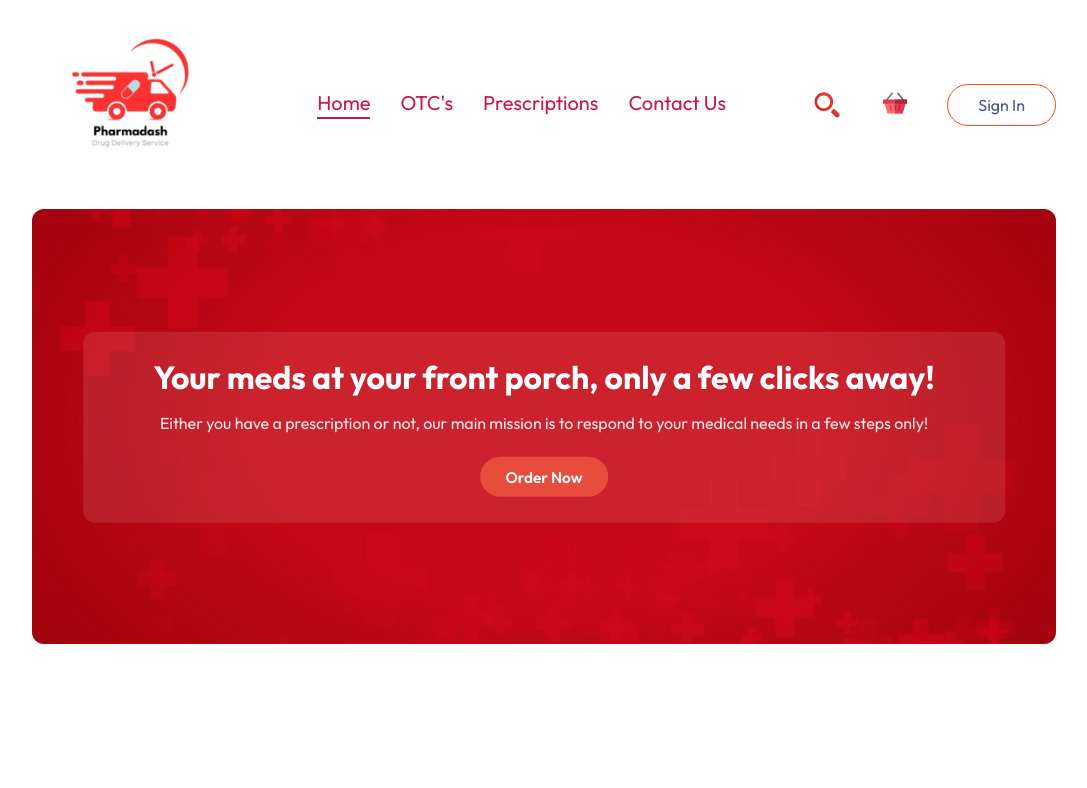
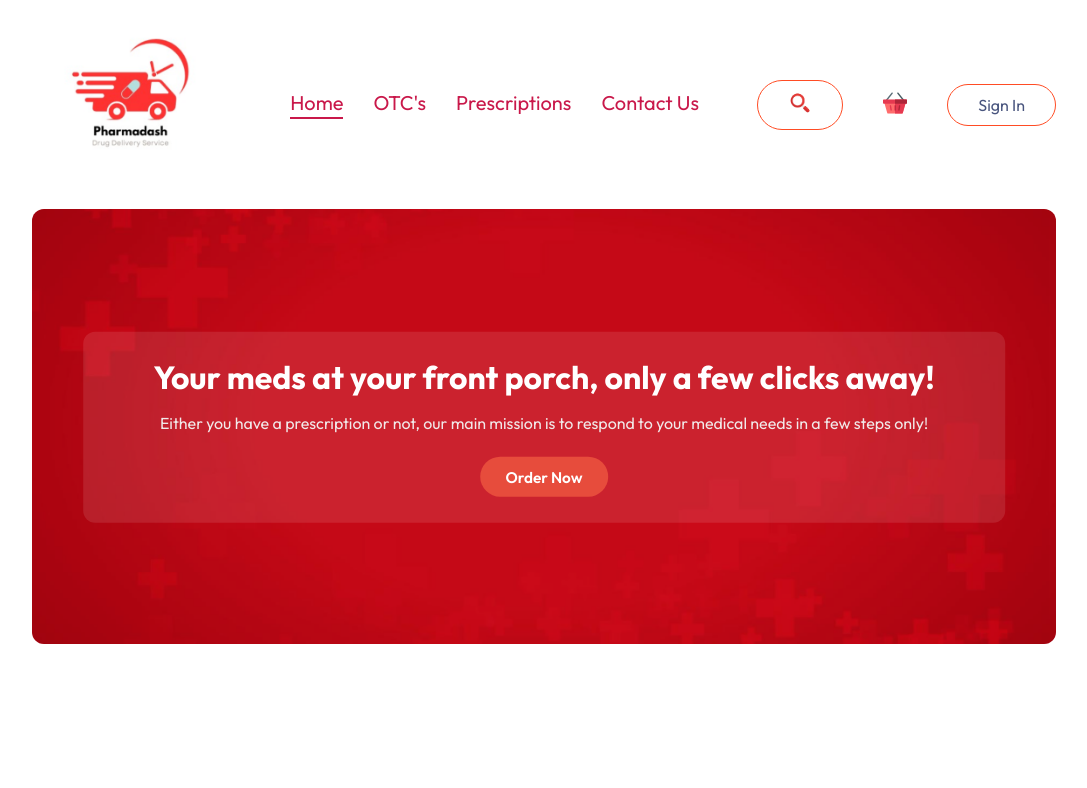
Before and after one commit to Zineb2a/PharmaDash, a React (Vite) app in the folder frontend/: page / in a window 1280 px wide. Shown: the top 788 px of the page, without its empty margins (96-1183 px from the left). Built offline with nearby package versions, Linux system fonts and the light colour scheme.

Commit message:
made the searchbar clickable

```diff
--- a/frontend/src/components/Navbar/Navbar.css
+++ b/frontend/src/components/Navbar/Navbar.css
@@ -40,6 +40,25 @@ position: relative;
     border-radius: 5px;
     top: -8px;
     right: -8px;
+}
+.navbar-search-button {
+    background: none;
+    border: none;
+    padding: 0;
+    cursor: pointer;
+}
+
+.navbar-search-button img {
+    width: 24px;
+    height: 24px;
+}
+
+.navbar-search-input {
+  padding: 8px;
+  font-size: 16px;
+  border: 1px solid #C9184A;
+  border-radius: 10px;
+  margin-left: 10px;
 }
 
 .navbar-right button {
--- a/frontend/src/components/Navbar/Navbar.jsx
+++ b/frontend/src/components/Navbar/Navbar.jsx
@@ -7,6 +7,7 @@ import { StoreContext } from '../../Context/StoreContext'
 const Navbar = ({ setShowLogin }) => {
 
   const [menu, setMenu] = useState("home");
+  const [searchVisible, setSearchVisible] = useState(false);
   const { getTotalCartAmount, token ,setToken } = useContext(StoreContext);
   const navigate = useNavigate();
 
@@ -15,6 +16,9 @@ const Navbar = ({ setShowLogin }) => {
     setToken("");
     navigate('/')
   }
+  const toggleSearch = () => {
+    setSearchVisible(prev => !prev);
+  };
 
   return (
     <div className='navbar'>
@@ -26,11 +30,25 @@ const Navbar = ({ setShowLogin }) => {
         <a href='#footer' onClick={() => setMenu("contact")} className={`${menu === "contact" ? "active" : ""}`}>Contact Us</a>
       </ul>
       <div className="navbar-right">
-        <img src={assets.search} alt="" />
+
+
+        <button onClick={toggleSearch} className="navbar-search-button">
+          <img src={assets.search} alt="search icon" />
+        </button>
+
+        {searchVisible && (
+          <input
+            type="text"
+            placeholder="Search..."
+            className="navbar-search-input"
+          />
+        )}
+
         <Link to='/cart' className='navbar-search-icon'>
           <img src={assets.basket} alt="" />
           <div className={getTotalCartAmount() > 0 ? "dot" : ""}></div>
         </Link>
+
         {!token ? <button onClick={() => setShowLogin(true)}>Sign In</button>
           : <div className='navbar-profile'>
             <img src={assets.profile_icon} alt="" />
```
